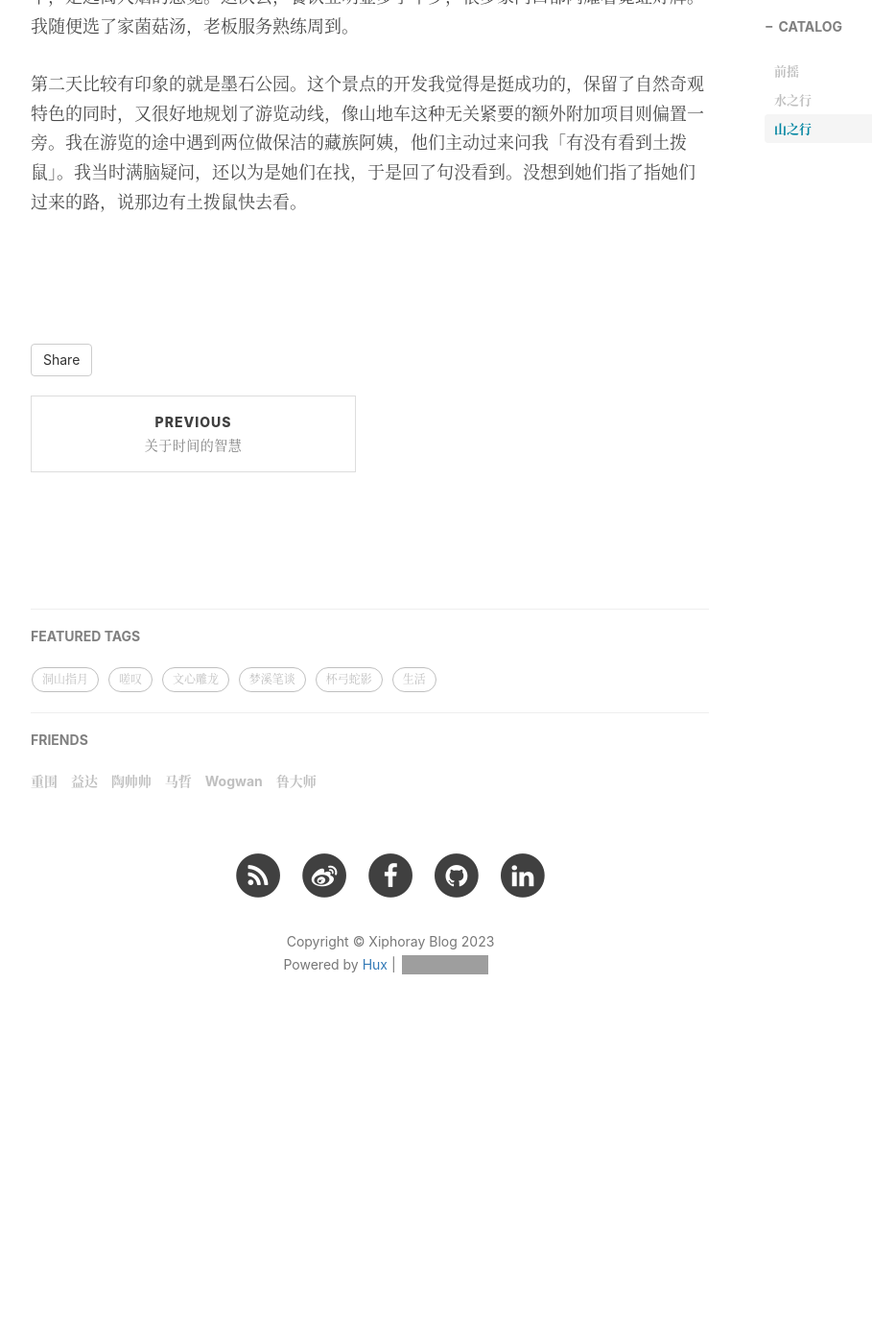
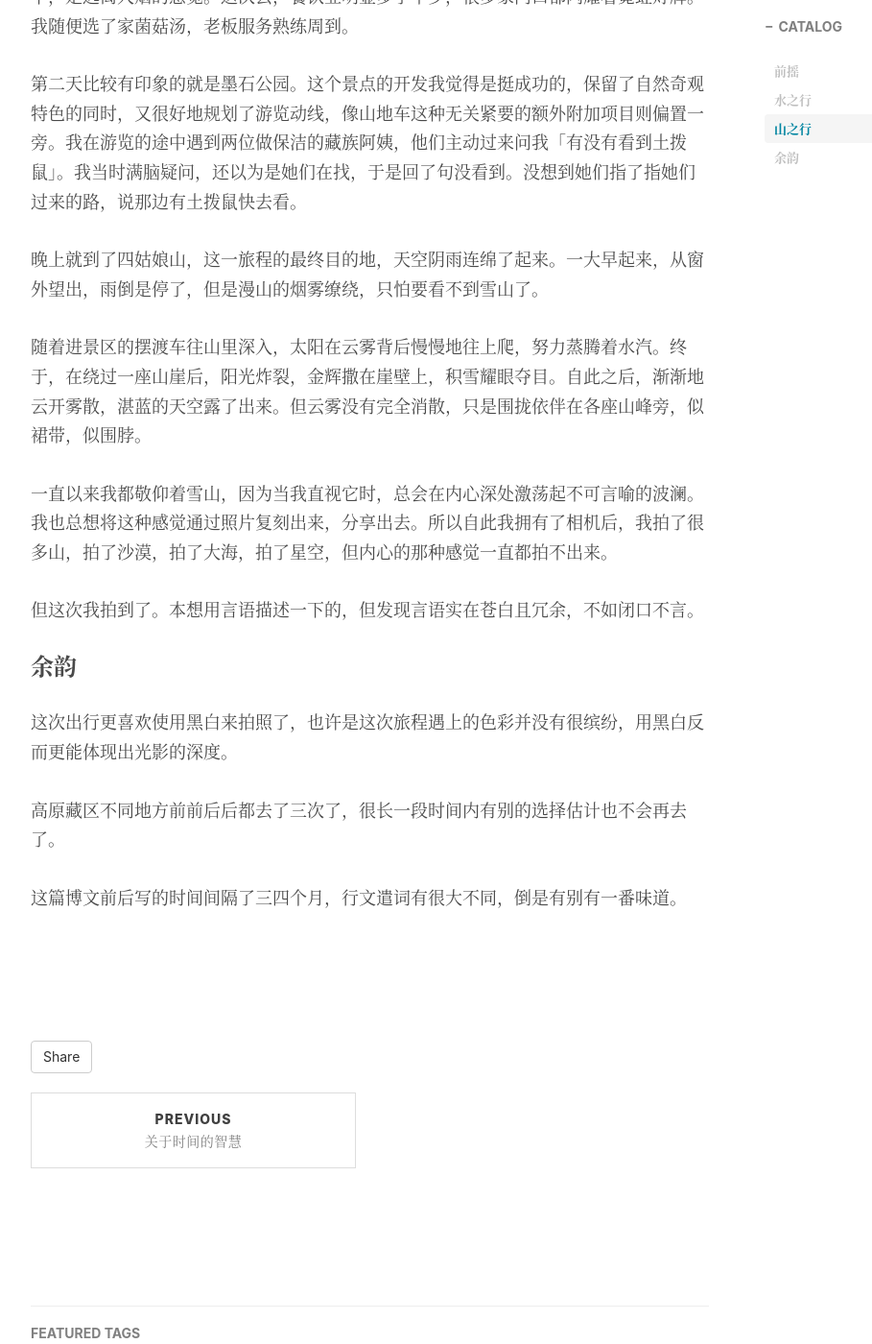
Before and after one commit to Xiphoray/Xiphoray.github.io, a Jekyll site: the page built from _posts/2023-05-12-shan.md, in a window 1280 px wide and 1400 px high, scrolled down 2643 px. Shown: the whole window at 96% size, without its empty margins (233-1142 px from the left). Built offline with Jekyll 4.4.1, drawn with Linux system fonts in a browser that asks for light colours; nearby versions of some CDN libraries; comment, search, counter and statistics services are not loaded; before the commit the page ends 3755 px from its top, so only the background shows below that; grey boxes are pictures that could not be loaded.

Commit message:
Update 2023-05-12-shan.md

```diff
--- a/_posts/2023-05-12-shan.md
+++ b/_posts/2023-05-12-shan.md
@@ -56,3 +56,19 @@ tags:
 晚上入住的新都桥和我上次去也不一样了。八年前这里还没有很多人，静谧冰冷的夜空下，是远离人烟的感觉。这次去，餐饮业明显多了不少，很多家门口都闪耀着霓虹灯牌。我随便选了家菌菇汤，老板服务熟练周到。
 
 第二天比较有印象的就是墨石公园。这个景点的开发我觉得是挺成功的，保留了自然奇观特色的同时，又很好地规划了游览动线，像山地车这种无关紧要的额外附加项目则偏置一旁。我在游览的途中遇到两位做保洁的藏族阿姨，他们主动过来问我「有没有看到土拨鼠」。我当时满脑疑问，还以为是她们在找，于是回了句没看到。没想到她们指了指她们过来的路，说那边有土拨鼠快去看。
+
+晚上就到了四姑娘山，这一旅程的最终目的地，天空阴雨连绵了起来。一大早起来，从窗外望出，雨倒是停了，但是漫山的烟雾缭绕，只怕要看不到雪山了。
+
+随着进景区的摆渡车往山里深入，太阳在云雾背后慢慢地往上爬，努力蒸腾着水汽。终于，在绕过一座山崖后，阳光炸裂，金辉撒在崖壁上，积雪耀眼夺目。自此之后，渐渐地云开雾散，湛蓝的天空露了出来。但云雾没有完全消散，只是围拢依伴在各座山峰旁，似裙带，似围脖。
+
+一直以来我都敬仰着雪山，因为当我直视它时，总会在内心深处激荡起不可言喻的波澜。我也总想将这种感觉通过照片复刻出来，分享出去。所以自此我拥有了相机后，我拍了很多山，拍了沙漠，拍了大海，拍了星空，但内心的那种感觉一直都拍不出来。
+
+但这次我拍到了。本想用言语描述一下的，但发现言语实在苍白且冗余，不如闭口不言。
+
+### 余韵
+
+这次出行更喜欢使用黑白来拍照了，也许是这次旅程遇上的色彩并没有很缤纷，用黑白反而更能体现出光影的深度。
+
+高原藏区不同地方前前后后都去了三次了，很长一段时间内有别的选择估计也不会再去了。
+
+这篇博文前后写的时间间隔了三四个月，行文遣词有很大不同，倒是有别有一番味道。
```
